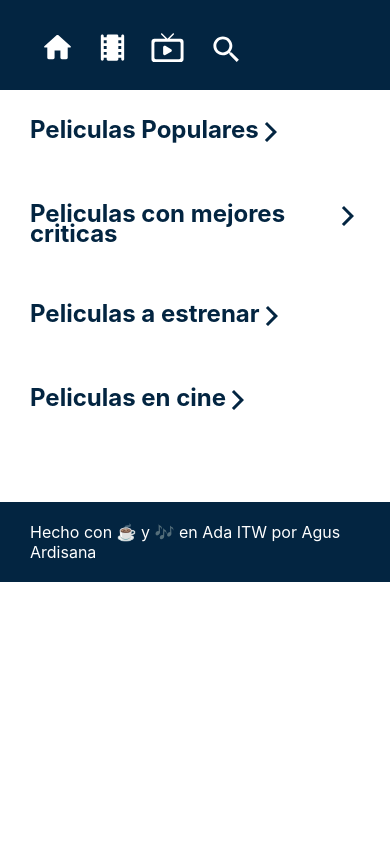
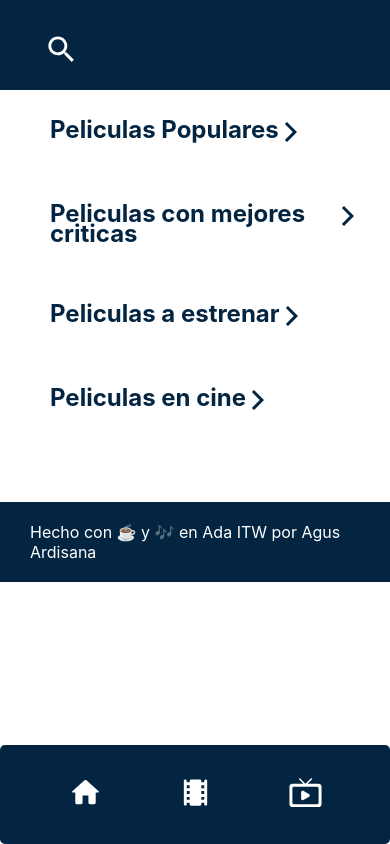
Before and after one commit to agustinaardisana/Movie-TV-Shows-Database, a React (Create React App) app: page /movie in a window 390 px wide. Built offline with nearby package versions, Linux system fonts and the light colour scheme.

Commit message:
responsive working

```diff
--- a/src/components/Card.js
+++ b/src/components/Card.js
@@ -43,6 +43,21 @@ const StyledCard = styled.article`
     transition: transform 0.35s;
     opacity: 1;
   }
+
+  @media (max-width: ${(props) => props.theme.breakpoints.large}) {
+    width: 22%;
+  }
+
+  @media (max-width: ${(props) => props.theme.breakpoints.medium}) {
+    width: 30%;
+  }
+
+  @media (max-width: ${(props) => props.theme.breakpoints.small}) {
+    width: 45%;
+  }
+  @media (max-width: ${(props) => props.theme.breakpoints.extraSmall}) {
+    width: 90%;
+  }
 `;
 
 const Img = styled.img`
--- a/src/components/CardSection.js
+++ b/src/components/CardSection.js
@@ -18,6 +18,7 @@ const StyledLink = styled(Link)`
   display: flex;
   color: ${(props) => props.theme.colors.primary};
   line-height: 20px;
+  padding-left: calc(${(props) => props.theme.spacing.sm} * 2);
 `;
 
 const CardSection = ({ title, dataMovies, dataTV, mediaType }) => {
--- a/src/components/Form.js
+++ b/src/components/Form.js
@@ -20,7 +20,9 @@ const StyledInput = styled.input`
   background-color: ${(props) => props.theme.colors.primary};
   padding: ${(props) => props.theme.spacing.sm};
   transition: ease width 1s, ease opacity 1s;
-  /* opacity: 0; to opacity: 1 when active. how??? */
+  /* opacity: 0;
+  /* review  this, I don't think it works*/
+  opacity: ${(props) => (props.openInput ? "1" : "0")};
 `;
 
 const SearchButton = styled(AlignedButton)`
@@ -60,6 +62,7 @@ const Form = () => {
               <SearchIcon aria-label="búsqueda" fontSize="large" />
             </SearchButton>
             <StyledInput
+              openInput={openInput}
               type="text"
               placeholder="Títulos, personas, géneros..."
               aria-labelledby="title__search"
--- a/src/components/NavBar.js
+++ b/src/components/NavBar.js
@@ -16,6 +16,19 @@ const Nav = styled(Flex)`
 
 const List = styled.ul`
   display: flex;
+
+  @media (max-width: ${(props) => props.theme.breakpoints.small}) {
+    position: ${(props) => props.theme.position.fixed};
+    bottom: 0;
+    left: 0;
+    background-color: ${(props) => props.theme.colors.primary};
+    width: 100%;
+    justify-content: space-around;
+    z-index: 3;
+    padding: ${(props) => props.theme.spacing.md};
+    /* opacity: 0.9; */
+    border-radius: 5px;
+  }
 `;
 
 const ListItem = styled.li`
@@ -24,6 +37,12 @@ const ListItem = styled.li`
 
 const StyledLink = styled(Link)`
   color: ${(props) => props.theme.colors.text};
+
+  /* & > svg {
+    @media (max-width: ${(props) => props.theme.breakpoints.small}) {
+      font-size: 28px;
+    }
+  } */
 `;
 
 const NavBar = () => {
--- a/src/styles/theme.js
+++ b/src/styles/theme.js
@@ -30,6 +30,14 @@ export const theme = {
   position: {
     parent: "relative",
     child: "absolute",
+    fixed: "fixed",
+  },
+
+  breakpoints: {
+    extraSmall: "450px",
+    small: "650px",
+    medium: "1000px",
+    large: "1200px",
   },
 
   // sizes: {
@@ -37,14 +45,8 @@ export const theme = {
   //   h2: "25px",
   //   h3: "20px",
   //   p: "10px"
-
   // },
 
-  // breakpoints: {
-  //   small: "600px",
-  //   medium: "1000px",
-  //   large: "1500px"
-  // }
   // Borders
   // Shadows
 };
```
Also changed, not shown: 1 other file (tests, documents, lock files or other folders).
